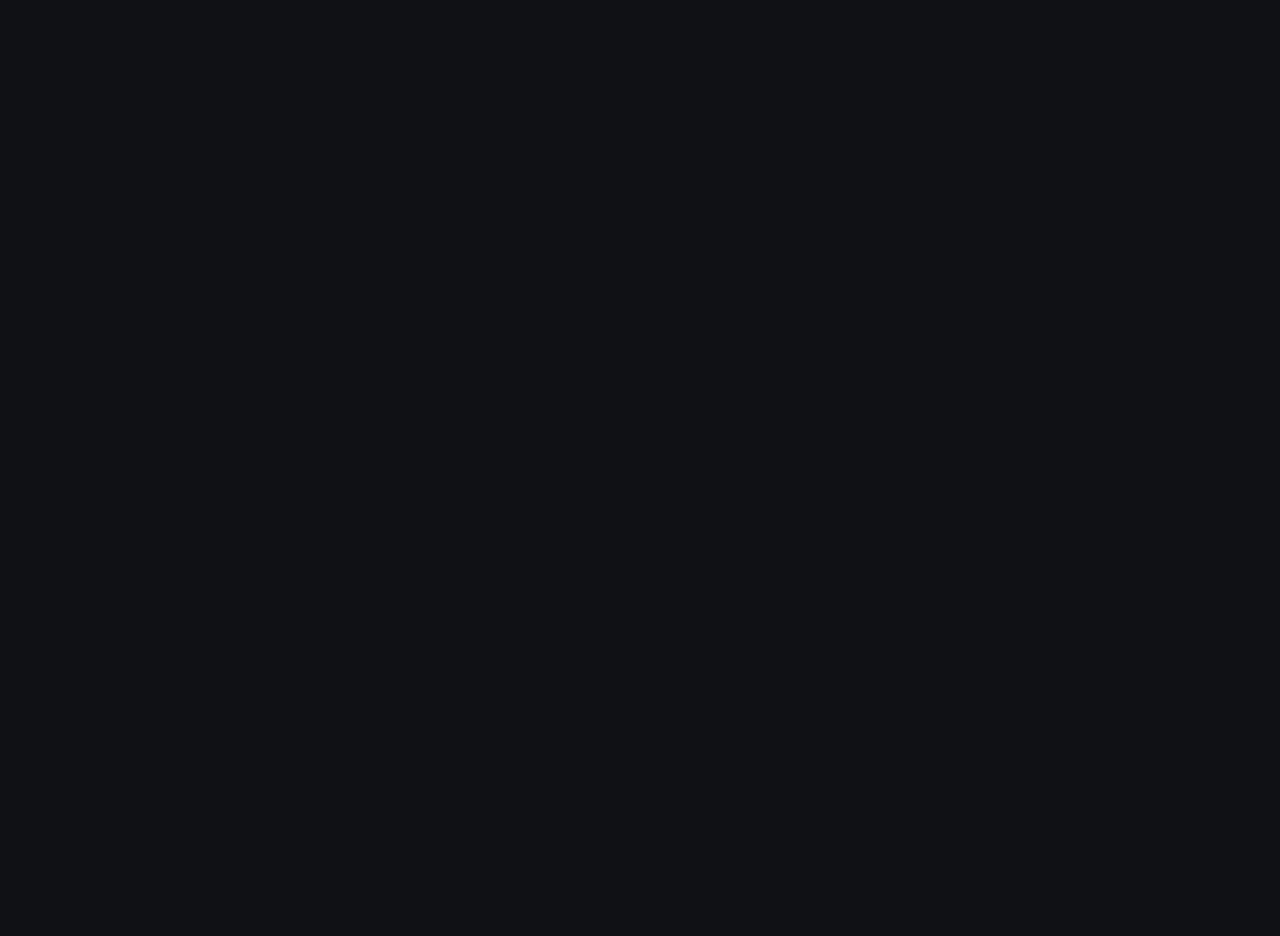
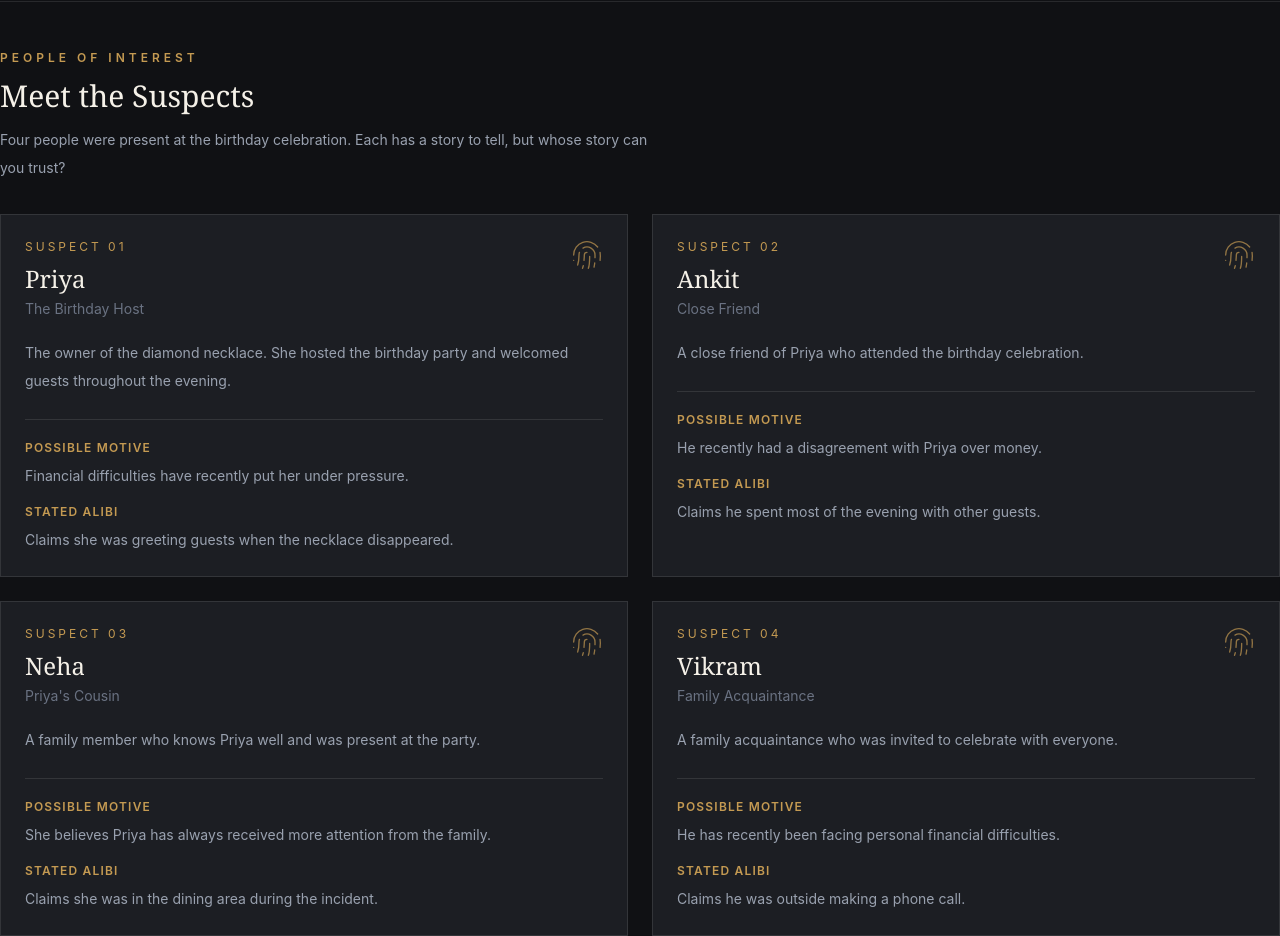
Before and after one commit to Krutika724jd/TheDetectiveRoom, a React (Vite) app in the folder frontend/: page /investigation/missing-necklace in a window 1280 px wide. Shown: the part 1220-2156 px from the top of the page. Before the commit the page ends 1157 px from the top, so only its background shows below. Built offline with nearby package versions, Linux system fonts and the light colour scheme.

Commit message:
feat: add suspects section to missing necklace case

```diff
--- /dev/null
+++ b/frontend/src/assets/components/cases/SuspectsSection.tsx
@@ -0,0 +1,81 @@
+
+import { Fingerprint } from "lucide-react";
+import { missingNecklaceSuspects } from "../../../data/cases/missingNecklace";
+
+function SuspectsSection() {
+  return (
+    <section className="mt-16 border-t border-white/10 pt-12">
+      <div className="mb-8">
+        <p className="text-xs font-semibold tracking-[4px] text-[#C49A52]">
+          PEOPLE OF INTEREST
+        </p>
+
+        <h2 className="mt-3 font-serif text-3xl text-[#F5F1E8]">
+          Meet the Suspects
+        </h2>
+
+        <p className="mt-3 max-w-2xl text-sm leading-7 text-gray-400">
+          Four people were present at the birthday celebration.
+          Each has a story to tell, but whose story can you trust?
+        </p>
+      </div>
+
+      <div className="grid gap-6 md:grid-cols-2">
+        {missingNecklaceSuspects.map((suspect) => (
+          <article
+            key={suspect.id}
+            className="border border-white/10 bg-[#1C1E23] p-6 transition duration-300 hover:border-[#C49A52]/50"
+          >
+            <div className="flex items-start justify-between">
+              <div>
+                <p className="text-xs tracking-[3px] text-[#C49A52]">
+                  SUSPECT 0{suspect.id}
+                </p>
+
+                <h3 className="mt-2 font-serif text-2xl text-[#F5F1E8]">
+                  {suspect.name}
+                </h3>
+
+                <p className="mt-1 text-sm text-gray-500">
+                  {suspect.role}
+                </p>
+              </div>
+
+              <Fingerprint
+                size={32}
+                strokeWidth={1}
+                className="text-[#C49A52]/70"
+              />
+            </div>
+
+            <p className="mt-5 text-sm leading-7 text-gray-400">
+              {suspect.description}
+            </p>
+
+            <div className="mt-6 space-y-4 border-t border-white/10 pt-5">
+              <div>
+                <p className="text-xs font-semibold tracking-widest text-[#C49A52]">
+                  POSSIBLE MOTIVE
+                </p>
+                <p className="mt-2 text-sm leading-6 text-gray-400">
+                  {suspect.motive}
+                </p>
+              </div>
+
+              <div>
+                <p className="text-xs font-semibold tracking-widest text-[#C49A52]">
+                  STATED ALIBI
+                </p>
+                <p className="mt-2 text-sm leading-6 text-gray-400">
+                  {suspect.alibi}
+                </p>
+              </div>
+            </div>
+          </article>
+        ))}
+      </div>
+    </section>
+  );
+}
+
+export default SuspectsSection;
--- /dev/null
+++ b/frontend/src/data/cases/missingNecklace.ts
@@ -0,0 +1,56 @@
+
+export interface Suspect {
+  id: number;
+  name: string;
+  role: string;
+  description: string;
+  motive: string;
+  alibi: string;
+}
+
+export const missingNecklaceSuspects: Suspect[] = [
+  {
+    id: 1,
+    name: "Priya",
+    role: "The Birthday Host",
+    description:
+      "The owner of the diamond necklace. She hosted the birthday party and welcomed guests throughout the evening.",
+    motive:
+      "Financial difficulties have recently put her under pressure.",
+    alibi:
+      "Claims she was greeting guests when the necklace disappeared.",
+  },
+  {
+    id: 2,
+    name: "Ankit",
+    role: "Close Friend",
+    description:
+      "A close friend of Priya who attended the birthday celebration.",
+    motive:
+      "He recently had a disagreement with Priya over money.",
+    alibi:
+      "Claims he spent most of the evening with other guests.",
+  },
+  {
+    id: 3,
+    name: "Neha",
+    role: "Priya's Cousin",
+    description:
+      "A family member who knows Priya well and was present at the party.",
+    motive:
+      "She believes Priya has always received more attention from the family.",
+    alibi:
+      "Claims she was in the dining area during the incident.",
+  },
+  {
+    id: 4,
+    name: "Vikram",
+    role: "Family Acquaintance",
+    description:
+      "A family acquaintance who was invited to celebrate with everyone.",
+    motive:
+      "He has recently been facing personal financial difficulties.",
+    alibi:
+      "Claims he was outside making a phone call.",
+  },
+];
--- a/frontend/src/pages/Investigation/InvestigationPage.tsx
+++ b/frontend/src/pages/Investigation/InvestigationPage.tsx
@@ -1,20 +1,11 @@
-
-import {
-  ArrowLeft,
-  FileText,
-  Clock,
-  Search,
-  LockKeyhole,
-} from "lucide-react";
-
+import { ArrowLeft, FileText, Clock, Search, LockKeyhole } from "lucide-react";
+import SuspectsSection from "../../assets/components/cases/SuspectsSection";
 function InvestigationPage() {
   return (
     <main className="min-h-screen bg-[#101114] text-[#F5F1E8]">
-
       {/* Top Navigation */}
       <header className="border-b border-white/10">
         <div className="mx-auto flex max-w-7xl items-center justify-between px-6 py-5">
-
           <a
             href="/"
             className="flex items-center gap-2 text-sm text-gray-400 transition hover:text-[#C49A52]"
@@ -27,18 +18,13 @@ function InvestigationPage() {
             THE DETECTIVE ROOM
           </span>
 
-          <span className="text-xs text-gray-500">
-            GUEST MODE
-          </span>
-
+          <span className="text-xs text-gray-500">GUEST MODE</span>
         </div>
       </header>
 
       {/* Case Introduction */}
       <section className="mx-auto max-w-5xl px-6 py-20">
-
         <div className="text-center">
-
           <div className="mb-6 flex items-center justify-center gap-3">
             <span className="h-px w-12 bg-[#C49A52]/50" />
             <p className="text-xs tracking-[5px] text-[#C49A52]">
@@ -52,13 +38,12 @@ function InvestigationPage() {
           </h1>
 
           <p className="mx-auto mt-6 max-w-2xl text-sm leading-8 text-gray-400">
-            A valuable diamond necklace has mysteriously disappeared
-            during a birthday party. Four people were present.
-            Everyone has a different story.
+            A valuable diamond necklace has mysteriously disappeared during a
+            birthday party. Four people were present. Everyone has a different
+            story.
           </p>
 
           <div className="mt-8 flex flex-wrap items-center justify-center gap-4">
-
             <span className="border border-emerald-500/30 px-4 py-2 text-xs text-emerald-400">
               EASY DIFFICULTY
             </span>
@@ -72,64 +57,51 @@ function InvestigationPage() {
               <FileText size={15} />
               MYSTERY INVESTIGATION
             </span>
-
           </div>
-
         </div>
 
         {/* Case Briefing */}
         <div className="mt-16 border border-[#C49A52]/30 bg-[#1C1E23] p-7 md:p-10">
-
           <div className="flex items-center gap-3">
             <LockKeyhole size={20} className="text-[#C49A52]" />
 
-            <h2 className="font-serif text-2xl">
-              Case Briefing
-            </h2>
+            <h2 className="font-serif text-2xl">Case Briefing</h2>
           </div>
 
           <div className="mt-7 space-y-5 text-sm leading-8 text-gray-400">
-
             <p>
-              Priya was celebrating her birthday at home with
-              friends and family. Earlier that evening, she had
-              placed her valuable diamond necklace inside her
-              bedroom drawer.
+              Priya was celebrating her birthday at home with friends and
+              family. Earlier that evening, she had placed her valuable diamond
+              necklace inside her bedroom drawer.
             </p>
 
             <p>
-              Later, when she returned to her bedroom, she
-              discovered that the necklace was missing.
-              The drawer was no longer holding the valuable jewellery.
+              Later, when she returned to her bedroom, she discovered that the
+              necklace was missing. The drawer was no longer holding the
+              valuable jewellery.
             </p>
 
             <p>
-              Four people had access to the house during the
-              evening. Each person has given an account of
-              their activities.
+              Four people had access to the house during the evening. Each
+              person has given an account of their activities.
             </p>
-
           </div>
 
           <div className="mt-8 border-t border-white/10 pt-6">
-
             <p className="text-xs tracking-[3px] text-[#C49A52]">
               YOUR MISSION
             </p>
 
             <p className="mt-3 text-sm leading-7 text-gray-300">
-              Investigate the suspects, examine the clues,
-              identify inconsistencies and determine what
-              happened to the missing necklace.
+              Investigate the suspects, examine the clues, identify
+              inconsistencies and determine what happened to the missing
+              necklace.
             </p>
-
           </div>
-
         </div>
 
         {/* Coming Next */}
         <div className="mt-10 flex flex-col items-center text-center">
-
           <Search size={28} className="text-[#C49A52]" />
 
           <h3 className="mt-4 font-serif text-2xl">
@@ -139,11 +111,9 @@ function InvestigationPage() {
           <p className="mt-3 text-sm text-gray-500">
             Suspect profiles and evidence will appear in the next stage.
           </p>
-
         </div>
-
       </section>
-
+      <SuspectsSection />
     </main>
   );
 }
```
